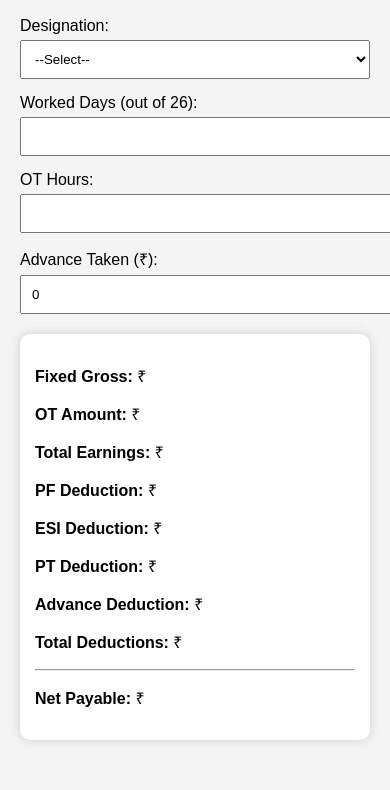
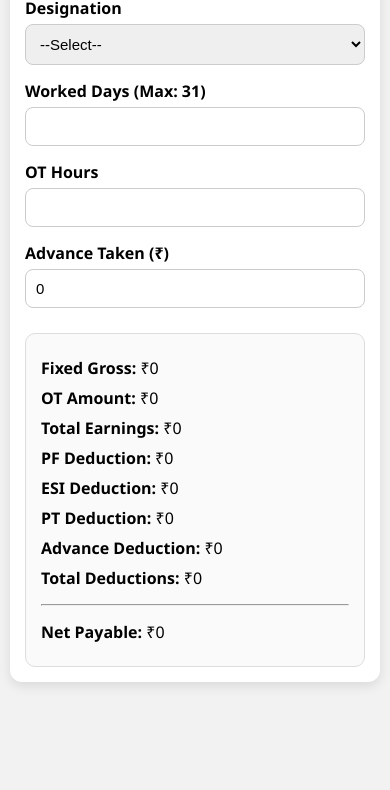
Before and after one commit to hereishappy/Salary, a plain HTML site: page index.html in a window 390 px wide. Shown: the part 101-891 px from the top of the page. After the commit the page ends 844 px from the top, so only its background shows below. Drawn offline with Linux system fonts and the light colour scheme.

Commit message:
Update index.html

```diff
--- a/index.html
+++ b/index.html
@@ -5,66 +5,97 @@
   <meta name="viewport" content="width=device-width, initial-scale=1.0"/>
   <title>Salary Calculator</title>
   <style>
+    * { box-sizing: border-box; }
     body {
-      font-family: Arial, sans-serif;
-      max-width: 600px;
-      margin: 30px auto;
+      font-family: 'Segoe UI', sans-serif;
+      margin: 0; padding: 0;
+      background-color: #f2f2f2;
+    }
+    .container {
+      max-width: 500px;
+      margin: 20px auto;
       padding: 20px;
-      background: #f4f4f4;
-      border-radius: 10px;
+      background: #fff;
+      border-radius: 12px;
+      box-shadow: 0 4px 12px rgba(0,0,0,0.1);
+    }
+    h2 {
+      text-align: center;
+      color: #333;
+      margin-bottom: 20px;
     }
     label {
       display: block;
       margin-top: 15px;
+      font-weight: 600;
     }
     input, select {
       width: 100%;
       padding: 10px;
+      font-size: 16px;
       margin-top: 5px;
+      border: 1px solid #ccc;
+      border-radius: 8px;
     }
     .result {
-      margin-top: 20px;
+      margin-top: 25px;
+      background-color: #fafafa;
       padding: 15px;
-      background: #fff;
       border-radius: 10px;
-      box-shadow: 0 0 10px #ccc;
+      border: 1px solid #ddd;
     }
-    h2 {
-      text-align: center;
+    .result p {
+      margin: 8px 0;
+      font-size: 16px;
+    }
+    hr {
+      margin: 15px 0;
+    }
+    @media screen and (max-width: 600px) {
+      .container {
+        margin: 10px;
+        padding: 15px;
+      }
+      input, select {
+        font-size: 15px;
+      }
     }
   </style>
 </head>
 <body>
-  <h2>Worker Salary Calculator</h2>
+  <div class="container">
+    <h2>💼 Salary Calculator</h2>
 
-  <label for="designation">Designation:</label>
+    <label for="designation">Designation</label>
     <select id="designation">
       <option value="">--Select--</option>
       <option value="scaffolder">Scaffolder</option>
       <option value="helper">Helper</option>
       <option value="foreman">Foreman</option>
+      <option value="driver">Driver</option>
     </select>
 
-  <label for="workedDays">Worked Days (out of 26):</label>
-  <input type="number" id="workedDays" min="0" max="26" />
+    <label for="workedDays">Worked Days (Max: 31)</label>
+    <input type="number" id="workedDays" max="31" min="0" />
 
-  <label for="otHours">OT Hours:</label>
+    <label for="otHours">OT Hours</label>
     <input type="number" id="otHours" min="0" />
 
-  <label for="advance">Advance Taken (₹):</label>
-  <input type="number" id="advance" min="0" value="0"/>
+    <label for="advance">Advance Taken (₹)</label>
+    <input type="number" id="advance" value="0" min="0" />
 
     <div class="result" id="output">
-    <p><strong>Fixed Gross:</strong> ₹<span id="gross"></span></p>
-    <p><strong>OT Amount:</strong> ₹<span id="otAmount"></span></p>
-    <p><strong>Total Earnings:</strong> ₹<span id="totalEarnings"></span></p>
-    <p><strong>PF Deduction:</strong> ₹<span id="pf"></span></p>
-    <p><strong>ESI Deduction:</strong> ₹<span id="esi"></span></p>
-    <p><strong>PT Deduction:</strong> ₹<span id="pt"></span></p>
-    <p><strong>Advance Deduction:</strong> ₹<span id="advanceOut"></span></p>
-    <p><strong>Total Deductions:</strong> ₹<span id="totalDeductions"></span></p>
-    <hr>
-    <p><strong>Net Payable:</strong> ₹<span id="netPayable"></span></p>
+      <p><strong>Fixed Gross:</strong> ₹<span id="gross">0</span></p>
+      <p><strong>OT Amount:</strong> ₹<span id="otAmount">0</span></p>
+      <p><strong>Total Earnings:</strong> ₹<span id="totalEarnings">0</span></p>
+      <p><strong>PF Deduction:</strong> ₹<span id="pf">0</span></p>
+      <p><strong>ESI Deduction:</strong> ₹<span id="esi">0</span></p>
+      <p><strong>PT Deduction:</strong> ₹<span id="pt">0</span></p>
+      <p><strong>Advance Deduction:</strong> ₹<span id="advanceOut">0</span></p>
+      <p><strong>Total Deductions:</strong> ₹<span id="totalDeductions">0</span></p>
+      <hr />
+      <p><strong>Net Payable:</strong> ₹<span id="netPayable">0</span></p>
+    </div>
   </div>
 
   <script>
@@ -72,56 +103,47 @@
       scaffolder: {
         fixedGross: 19394,
         otRate: 144.6,
-        pf: 1800, // updated
+        pf: 1800,
         esi: 183,
         pt: 200
       },
       helper: {
         fixedGross: 17016,
         otRate: 141.0,
-        pf: 1760, // updated
+        pf: 1760,
         esi: 159,
         pt: 200
       },
       foreman: {
         fixedGross: 22733,
         otRate: 177.4,
-        pf: 1800, // updated
+        pf: 1800,
+        esi: 0,
+        pt: 200
+      },
+      driver: {
+        fixedGross: 21733,
+        otRate: 177,
+        pf: 1800,
         esi: 0,
         pt: 200
       }
     };
 
-    const designation = document.getElementById("designation");
-    const workedDays = document.getElementById("workedDays");
-    const otHours = document.getElementById("otHours");
-    const advance = document.getElementById("advance");
-
-    const gross = document.getElementById("gross");
-    const otAmount = document.getElementById("otAmount");
-    const totalEarnings = document.getElementById("totalEarnings");
-    const pf = document.getElementById("pf");
-    const esi = document.getElementById("esi");
-    const pt = document.getElementById("pt");
-    const advanceOut = document.getElementById("advanceOut");
-    const totalDeductions = document.getElementById("totalDeductions");
-    const netPayable = document.getElementById("netPayable");
-
-    const inputs = [designation, workedDays, otHours, advance];
-
-    inputs.forEach(input => input.addEventListener("input", calculate));
+    const inputs = ["designation", "workedDays", "otHours", "advance"];
+    inputs.forEach(id => document.getElementById(id).addEventListener("input", calculate));
 
     function calculate() {
-      const role = designation.value;
-      const days = Number(workedDays.value);
-      const ot = Number(otHours.value);
-      const advanceAmt = Number(advance.value);
+      const role = document.getElementById("designation").value;
+      const days = Number(document.getElementById("workedDays").value);
+      const ot = Number(document.getElementById("otHours").value);
+      const adv = Number(document.getElementById("advance").value);
 
-      if (!role || days <= 0 || days > 26) return;
+      if (!role || days < 0 || days > 31) return;
 
       const data = salaryData[role];
-      const dailyGross = data.fixedGross / 26;
-      const grossAmt = dailyGross * days;
+      const perDayWage = data.fixedGross / 26;
+      const grossAmt = perDayWage * days;
       const otAmt = data.otRate * ot;
 
       const pfAmt = (data.pf / 26) * days;
@@ -129,18 +151,18 @@
       const ptAmt = data.pt;
 
       const totalEarn = grossAmt + otAmt;
-      const totalDeduct = pfAmt + esiAmt + ptAmt + advanceAmt;
+      const totalDeduct = pfAmt + esiAmt + ptAmt + adv;
       const netPay = totalEarn - totalDeduct;
 
-      gross.textContent = Math.round(grossAmt);
-      otAmount.textContent = Math.round(otAmt);
-      totalEarnings.textContent = Math.round(totalEarn);
-      pf.textContent = Math.round(pfAmt);
-      esi.textContent = Math.round(esiAmt);
-      pt.textContent = Math.round(ptAmt);
-      advanceOut.textContent = Math.round(advanceAmt);
-      totalDeductions.textContent = Math.round(totalDeduct);
-      netPayable.textContent = Math.round(netPay);
+      document.getElementById("gross").textContent = Math.round(grossAmt);
+      document.getElementById("otAmount").textContent = Math.round(otAmt);
+      document.getElementById("totalEarnings").textContent = Math.round(totalEarn);
+      document.getElementById("pf").textContent = Math.round(pfAmt);
+      document.getElementById("esi").textContent = Math.round(esiAmt);
+      document.getElementById("pt").textContent = Math.round(ptAmt);
+      document.getElementById("advanceOut").textContent = Math.round(adv);
+      document.getElementById("totalDeductions").textContent = Math.round(totalDeduct);
+      document.getElementById("netPayable").textContent = Math.round(netPay);
     }
   </script>
 </body>
```
Lines whose indentation alone changed are shown as unchanged.
